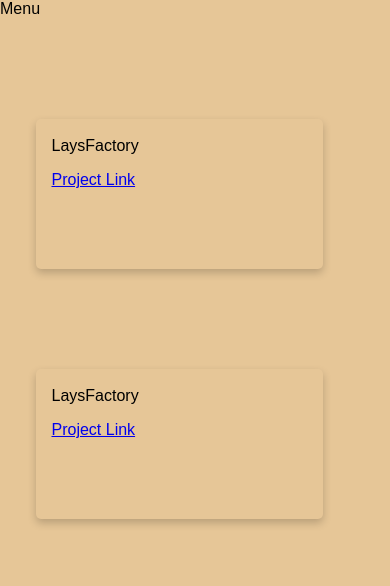
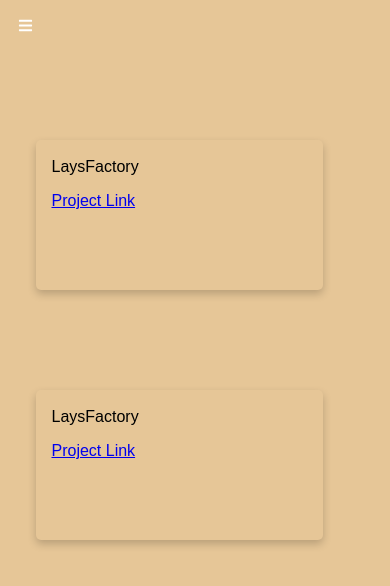
Before and after one commit to sasankamouliveleti/portfolio, a React (Create React App) app: page /projects in a window 390 px wide. Shown: the top 586 px of the page. Built offline with nearby package versions, Linux system fonts and the light colour scheme.

Commit message:
Added Mobile View

```diff
--- a/package.json
+++ b/package.json
@@ -11,6 +11,7 @@
     "gh-pages": "^3.1.0",
     "react": "^17.0.1",
     "react-dom": "^17.0.1",
+    "react-icons": "^4.2.0",
     "react-router": "^5.2.0",
     "react-router-dom": "^5.2.0",
     "react-scripts": "4.0.3",
--- a/src/App.css
+++ b/src/App.css
@@ -3,11 +3,5 @@
 }
 body {
   font-family: Arial;
-  margin: 0;
   background: rgb(230, 198, 151);
-
 }
-.row {
-  display: flex;
-  flex-wrap: wrap;
-}
--- a/src/components/Intro/Intro.css
+++ b/src/components/Intro/Intro.css
@@ -1,32 +1,30 @@
-.heading{
-    width:70%;
-    margin-right:2%;
-    padding-left: 30px;
+.heading {
   margin-top: 10%;
+  margin-right: 15%;
 }
 
-  .profilePic{
-    width:42%;
-    float: left;
+.profilePic {
+  width: 42%;
 }
 
-  img{
+img {
   border-radius: 50%;
-      margin-top: 25%;
-      margin-left: 10%;
 }
-  .clearfix{
-    clear:both
+.fullBackground {
+  display: flex;
+  flex-direction: row;
 }
-  .fullBackground{
-    margin-left:15%;
-    padding:1px 16px;
+.profile-img {
+  width: 100%;
+  height: 100%;
 }
 
 @media only screen and (max-width: 769px) {
+  .profilePic {
+    width: 80%;
+  }
   .fullBackground {
-        margin-left:1%;
-        display: flexbox;
-        float: none;
+    align-items: center;
+    margin-top: 10%;
   }
 }
--- a/src/components/Intro/Intro.js
+++ b/src/components/Intro/Intro.js
@@ -5,14 +5,17 @@ const Intro = () => {
   return (
     <React.Fragment>
       <div className="fullBackground">
-          <div className='heading'>
-              <h1>Hi,</h1>
-              <h1>This is Sasanka Mouli Veleti</h1>
-          </div>
-          <div className='profilePic'>
-              <img src="https://scontent.fhyd2-1.fna.fbcdn.net/v/t31.18172-1/p240x240/14890444_811947902241672_3521237704725685913_o.jpg?_nc_cat=105&ccb=1-3&_nc_sid=7206a8&_nc_ohc=yQN6xVUEghsAX_G8rai&_nc_ht=scontent.fhyd2-1.fna&tp=6&oh=ff764b333fa9614016e3849bef12fe08&oe=60A5493B" alt='mouli'/>
-          </div>
-          <div className="clearfix"></div>
+        <div className="profilePic">
+          <img
+            src="https://scontent.fhyd16-1.fna.fbcdn.net/v/t31.18172-8/14890444_811947902241672_3521237704725685913_o.jpg?_nc_cat=105&ccb=1-3&_nc_sid=09cbfe&_nc_ohc=1OsZo0zuF7EAX9oF09l&_nc_ht=scontent.fhyd16-1.fna&oh=a511a26cc6f5876d7d6e8d879aaaf570&oe=60F60B8E"
+            alt="mouli"
+            className="profile-img"
+          />
+        </div>
+        <div className="heading">
+          <h1>Hi,</h1>
+          <h1>This is Sasanka Mouli Veleti</h1>
+        </div>
       </div>
     </React.Fragment>
   );
--- a/src/components/Landing.js
+++ b/src/components/Landing.js
@@ -1,12 +1,11 @@
-import React from 'react'
-import SideNav from './SideNav/SideNav'
+import React from "react";
+import SideNav from "./SideNav/SideNav";
+import SideNavMobile from "./SideNav/SideNavMobile";
+import { useWindowSize } from "react-use";
 
-const Landing = () =>{
-    return (
-        <div>
-            <SideNav/>
-        </div>
-    )
-}
+const Landing = () => {
+  const windowSize = useWindowSize();
+  return <div>{windowSize.width < 769 ? <SideNavMobile /> : <SideNav />}</div>;
+};
 
 export default Landing;
--- a/src/components/SideNav/SideNav.css
+++ b/src/components/SideNav/SideNav.css
@@ -1,4 +1,3 @@
-
 .sideNav {
   margin: 0;
   padding: 0;
@@ -11,29 +10,49 @@
   background: rgb(214, 137, 21);
 }
 
-  .sideItems{
+.sideItems {
   list-style-type: none;
 }
-  .sideItem{
+.sideItem {
   padding-top: 40px;
   padding-left: 20px;
   padding-right: 40px;
 }
 
-  .sideItem a{
+.sideItem a {
   text-decoration: none;
 }
-  .sideItem a:hover{
+.sideItem a:hover {
   background: white;
   color: #0e4f1f;
 }
-.social{
+.social {
   padding-top: 80px;
   padding-left: 20px;
 }
-.logo{
+.logo {
   margin-bottom: 35%;
   margin-right: 10%;
+}
+
+/* SideNavMobile CSS*/
+
+.topnav a {
+  color: white;
+  padding: 8px 8px;
+  text-decoration: none;
+  font-size: 15px;
+  display: block;
+}
+
+.topnav a.icon {
+  display: block;
+  position: absolute;
+  left: 10px;
+  top: 10px;
+}
+.links {
+  margin-top: 10%;
 }
 @media only screen and (max-width: 769px) {
   .sideNav {
--- a/src/components/SideNav/SideNav.js
+++ b/src/components/SideNav/SideNav.js
@@ -1,6 +1,5 @@
-import React, { useState } from "react";
+import React from "react";
 import { Route, Link } from "react-router-dom";
-import { useWindowSize } from "react-use";
 import Intro from "../Intro/Intro";
 import Skills from "../Skills/Skills";
 import Contact from "../Contact/Contact";
@@ -10,21 +9,8 @@ import Experience from "../Experience/Experience";
 import "./SideNav.css";
 
 const SideNav = () => {
-  const windowSize = useWindowSize();
-  const [menuClick, setMenuClick] = useState(false);
-
   return (
     <React.Fragment>
-      {windowSize.width < 769 && (
-        <span
-          onClick={() => {
-            setMenuClick(!menuClick);
-          }}
-        >
-          Menu
-        </span>
-      )}
-      {menuClick ? (
       <div className="sideNav">
         <ul className="sideItems">
           <li className="logo">
@@ -34,100 +20,7 @@ const SideNav = () => {
             />
           </li>
           <li className="sideItem">
-              <Link
-                to="/"
-                onClick={() => {
-                  setMenuClick(!menuClick);
-                }}
-              >
-                Introduction
-              </Link>
-            </li>
-            <li className="sideItem">
-              <Link
-                to="/exp"
-                onClick={() => {
-                  setMenuClick(!menuClick);
-                }}
-              >
-                Experience
-              </Link>
-            </li>
-            <li className="sideItem">
-              <Link
-                to="/skills"
-                onClick={() => {
-                  setMenuClick(!menuClick);
-                }}
-              >
-                Skills
-              </Link>
-            </li>
-            <li className="sideItem">
-              <Link
-                to="/projects"
-                onClick={() => {
-                  setMenuClick(!menuClick);
-                }}
-              >
-                Projects
-              </Link>
-            </li>
-            <li className="sideItem">
-              <Link
-                to="/contact"
-                onClick={() => {
-                  setMenuClick(!menuClick);
-                }}
-              >
-                Contact Me
-              </Link>
-            </li>
-            <li className="social">
-              <span className="footerBody">
-                <p>
-                  <a
-                    href="https://www.linkedin.com/[removed]"
-                    rel="nofollow noreferrer"
-                    target="blank"
-                  >
-                    <img
-                      src="https://i.stack.imgur.com/gVE0j.png"
-                      alt="linkedin"
-                      width="40px"
-                    />{" "}
-                  </a>
-                  &nbsp;
-                  <a
-                    href="https://github.com/[removed]"
-                    rel="nofollow noreferrer"
-                    target="blank"
-                  >
-                    <img
-                      src="https://i.stack.imgur.com/tskMh.png"
-                      alt="github"
-                      width="40px"
-                    />{" "}
-                  </a>
-                </p>
-              </span>
-            </li>
-          </ul>
-        </div>
-      ) : (
-        ""
-      )}
-      {windowSize.width > 769 && (
-        <div className="sideNav">
-          <ul className="sideItems">
-            <li className="logo">
-              <img
-                src="https://yt3.ggpht.com/ytc/AAUvwniptafcXkU6bILGu54Y1TSHs74JbvdoSEdV4JQ=s176-c-k-c0x00ffffff-no-rj"
-                width="70%"
-              />
-            </li>
-            <li className="sideItem">
-              <Link to="/">Introduction</Link>
+            <Link to="/portfolio">Introduction</Link>
           </li>
           <li className="sideItem">
             <Link to="/exp">Experience</Link>
@@ -153,7 +46,7 @@ const SideNav = () => {
                     src="https://i.stack.imgur.com/gVE0j.png"
                     alt="linkedin"
                     width="40px"
-                    />{" "}
+                  />
                 </a>
                 &nbsp;
                 <a
@@ -165,15 +58,13 @@ const SideNav = () => {
                     src="https://i.stack.imgur.com/tskMh.png"
                     alt="github"
                     width="40px"
-                    />{" "}
+                  />
                 </a>
               </p>
             </span>
           </li>
         </ul>
       </div>
-      )}
-
       <Route path="/portfolio" exact component={Intro} />
       <Route path="/exp" exact component={Experience} />
       <Route path="/skills" exact component={Skills} />
--- /dev/null
+++ b/src/components/SideNav/SideNavMobile.js
@@ -0,0 +1,43 @@
+import React, { useState } from "react";
+import "./SideNav.css";
+import { Route, Link } from "react-router-dom";
+import { FaBars } from "react-icons/fa";
+import Intro from "../Intro/Intro";
+import Skills from "../Skills/Skills";
+import Contact from "../Contact/Contact";
+import Projects from "../Projects/Projects";
+import Experience from "../Experience/Experience";
+const SideNavMobile = () => {
+  const [toggle, settoggle] = useState(false);
+  const toggleHamburger = () => {
+    settoggle(!toggle);
+    console.log("fsdfsd");
+  };
+  return (
+    <React.Fragment>
+      <div className="topnav">
+        {toggle ? (
+          <div className="links">
+            <Link to="/portfolio">Introduction</Link>
+            <Link to="/exp">Experience</Link>
+            <Link to="/skills">Skills</Link>
+            <Link to="/projects">Projects</Link>
+            <Link to="/contact">Contact Me</Link>
+          </div>
+        ) : (
+          ""
+        )}
+        <a className="icon">
+          <FaBars onClick={toggleHamburger} />
+        </a>
+      </div>
+      <Route path="/portfolio" exact component={Intro} />
+      <Route path="/exp" exact component={Experience} />
+      <Route path="/skills" exact component={Skills} />
+      <Route path="/projects" exact component={Projects} />
+      <Route path="/contact" exact component={Contact} />
+    </React.Fragment>
+  );
+};
+
+export default SideNavMobile;
```
Also changed, not shown: 21 other files (tests, documents, lock files or other folders). Lines whose indentation alone changed are shown as unchanged.
